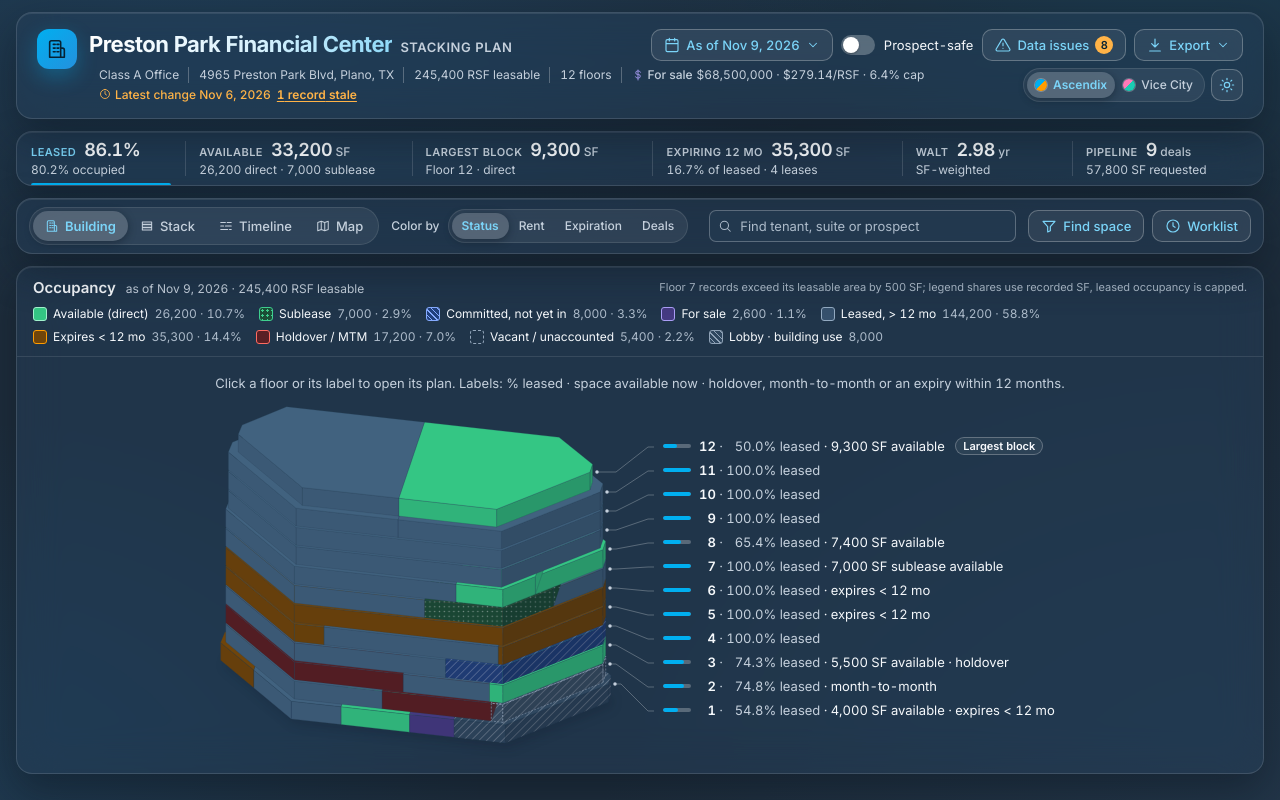
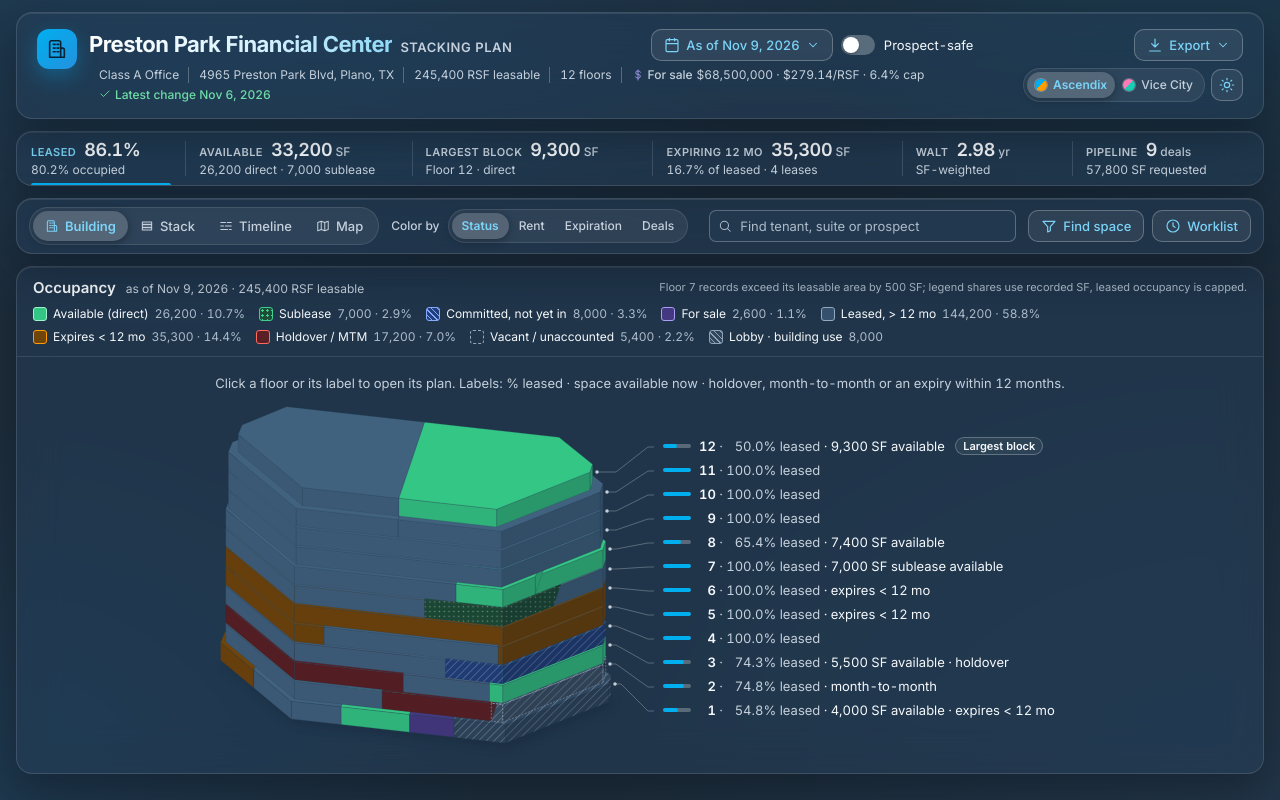
Before and after one commit to acx-sergiy-yanushkevich/stacking-plan-comp, a React (Vite) app: page / in a window 1280 px wide. Built offline with nearby package versions, Linux system fonts and the light colour scheme.

Commit message:
feat(header): remove Data issues button and stale link from the header
Co-Authored-By: Claude Fable 5.1 <noreply@anthropic.com>

```diff
--- a/src/components/shell/Header.tsx
+++ b/src/components/shell/Header.tsx
@@ -6,7 +6,6 @@ import { num, pct, usd, usd0 } from '../../domain/format';
 import { Button, Chip, Icon, Menu, Segmented, Switch, useToastBoundary } from '../ui';
 import { canTimeTravel, planDate } from '../../domain/safe';
 import { AsOfPopover } from './AsOfPopover';
-import { rememberTrigger } from '../../state/focusStore';
 import { useIsPhone, usePrefersDark } from '../../lib/useMedia';
 
 export type ExportKind = 'pdf' | 'png' | 'csv' | 'link' | 'video';
@@ -20,11 +19,9 @@ export interface HeaderProps {
 }
 
 export function Header({ model, state, patch, onExport, miniTimeline }: HeaderProps) {
-  const { property, kpis, counts, today } = model;
+  const { property, kpis, today } = model;
   const verifiedAt = [...property.leases.map((l) => l.verifiedAt), ...property.availabilities.map((a) => a.verifiedAt)].sort().at(-1) ?? property.dataUpdated;
   const staleDays = daysBetween(verifiedAt, today);
-  const staleRecords = model.issues.filter((i) => i.id.startsWith('stale-L') || i.id.startsWith('stale-A')).length;
-  const issueTotal = model.issues.length;
   // Standalone app (glass skin): the property is the page title and the app owns its theme. Embedded on a
   // record page (classic skin) the host page names the property and sets the theme.
   const standalone = state.skin !== 'classic';
@@ -84,13 +81,8 @@ export function Header({ model, state, patch, onExport, miniTimeline }: HeaderPr
                 {property.saleListing.capRate !== null ? ` · ${pct(property.saleListing.capRate)} cap` : ''}
               </span>
             ))}
-          <span className={`sp-header__verified ${staleDays > 30 || staleRecords ? 'sp-header__verified--stale' : ''}`} title={`Most recent change to a lease or availability on this plan${state.safe ? '' : '; records not re-confirmed in 120 days are listed under Data issues'}`}>
-            <Icon name={staleRecords ? 'clock' : 'check'} size={12} /> Latest change {fmtDate(verifiedAt)}
-            {staleRecords > 0 && !state.safe && (
-              <button type="button" className="sp-header__stale" onClick={() => patch({ mode: 'issues', select: null, floor: null })}>
-                {staleRecords} record{staleRecords === 1 ? '' : 's'} stale
-              </button>
-            )}
+          <span className={`sp-header__verified ${staleDays > 30 ? 'sp-header__verified--stale' : ''}`} title="Most recent change to a lease or availability on this plan">
+            <Icon name={staleDays > 30 ? 'clock' : 'check'} size={12} /> Latest change {fmtDate(verifiedAt)}
           </span>
         </div>
       </div>
@@ -99,27 +91,13 @@ export function Header({ model, state, patch, onExport, miniTimeline }: HeaderPr
         <AsOfPopover asOf={planDate(state.asOf, today, state.safe)} today={today} onChange={(asOf) => patch({ asOf })} miniTimeline={miniTimeline} locked={!canTimeTravel(state.safe)} />
         {/* Turning it on drops a search in progress, the worklist, a projected as-of date and any toast: the state layer (applyPatch) and useToastBoundary do it, not this handler. */}
         <Switch checked={state.safe} onChange={(safe) => patch({ safe })} label="Prospect-safe" title="Hide tenant names, contacts, rents, lease dates and prospects, and show the plan as of today" />
-        {/* One slot, two tenants. Data issues are withheld from a prospect, so in prospect-safe mode the slot
-            holds the chip that says the mode is on. The slot is the same width either way (shell.css), so the
+        {/* The slot that says prospect-safe is on. It is drawn at one width whether the chip is in it or not, so the
             controls wrap at the same point and the header is the same height with the mode on and off. */}
         <div className="sp-header__slot">
-          {state.safe ? (
+          {state.safe && (
             <Chip tone="brand" icon="shield" title="Tenant names, contacts, rents, lease dates and prospects are hidden">
               Prospect-safe on
             </Chip>
-          ) : (
-            <Button
-              icon="warning"
-              count={issueTotal}
-              active={state.mode === 'issues'}
-              onClick={() => {
-                if (state.mode !== 'issues') rememberTrigger();
-                patch({ mode: state.mode === 'issues' ? 'building' : 'issues', select: null, floor: null });
-              }}
-              title={`${counts.error} errors, ${counts.warning} warnings, ${counts.info} notes. Open the list.`}
-            >
-              Data issues
-            </Button>
           )}
         </div>
         <Menu
--- a/src/components/shell/shell.css
+++ b/src/components/shell/shell.css
@@ -26,8 +26,6 @@
 .sp-header__sale .sp-icon, .sp-header__sale svg { color: var(--tone-forsale-edge); flex: none; }
 .sp-header__sale-label { font-weight: 500; }
 .sp-header__verified--stale { color: var(--sp-color-warn); }
-/* The line is as tall with the link as without it: the facts row must not grow when a record is stale. */
-.sp-header__stale { color: inherit; font: inherit; font-weight: 600; line-height: inherit; padding: 0; text-decoration: underline; text-underline-offset: 2px; margin-left: 2px; }
 .sp-header__actions { display: flex; align-items: center; gap: 8px; flex-wrap: wrap; justify-content: flex-end; }
 .sp-header__asof .sp-btn { font-variant-numeric: tabular-nums; }
 .sp-header__asof--projected .sp-btn { background: var(--sp-color-warn-soft); border-color: var(--sp-color-warn); color: var(--sp-color-warn); }
@@ -39,8 +37,7 @@
 /* The header is the same height with Prospect-safe on and off, because each of its controls is the same
    width in both, so they wrap at the same widths: the locked as-of button has the label of the unlocked
    one (a lock where the chevron was), the switch keeps the width of its bold label, and the slot after it
-   holds Data issues or, in its place, the chip that says the mode is on, at one width (that of the
-   button with a one-digit count; on a phone, where the button is smaller, that of the chip). */
+   is one width whether it holds the chip that says the mode is on or nothing. */
 .sp-header__slot { display: inline-flex; align-items: center; min-width: 11.07em; font-size: var(--sp-text-13); }
 .sp-header__slot > * { flex: 1 1 auto; justify-content: center; }
 @media (max-width: 760px) { .sp-header__slot { min-width: 11.3em; font-size: var(--sp-text-12); } }
```
Also changed, not shown: 1 other file (tests, documents, lock files or other folders).
